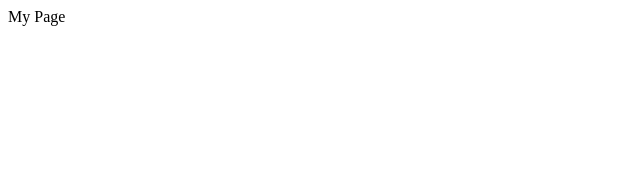
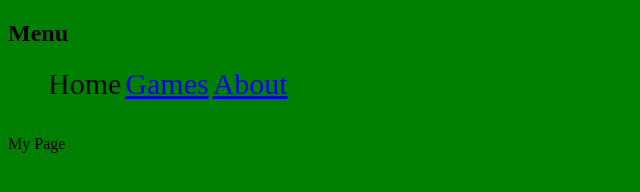
Before and after one commit to CreeperFace0777/GamingCenteral, a plain HTML site: page index.html in a window 1280 px wide. Shown: the whole page, without its empty margins (0-640 px from the left). Drawn offline with Linux system fonts and the light colour scheme.

Commit message:
-Added Nav Tag With Ul>Li Inside -Added css for Menu
css:
body {
	background: green;
	font-family: grobold;
}

nav ul li {
	display: inline-block;
	font-size: 30px;
}

Fake Links

```diff
--- a/Styling/main.css
+++ b/Styling/main.css
@@ -0,0 +1,9 @@
+body {
+	background: green;
+	font-family: grobold;
+}
+
+nav ul li {
+	display: inline-block;
+	font-size: 30px;
+}
--- a/index.html
+++ b/index.html
@@ -5,6 +5,15 @@
 		<link rel="stylesheet" type="text/css" href="Styling\main.css" />
 	</head>
 	<body>
+		<nav>
+			<h1>Menu</h1>
+			<ul>
+				<li>Home</li>
+				<li><a href="#">Games</a></li>
+				<li><a href="#">About</a></li>
+			</ul>
+		</nav>
+	<br>
 		<div>My Page</div>
 	</body>
 </html>
```
